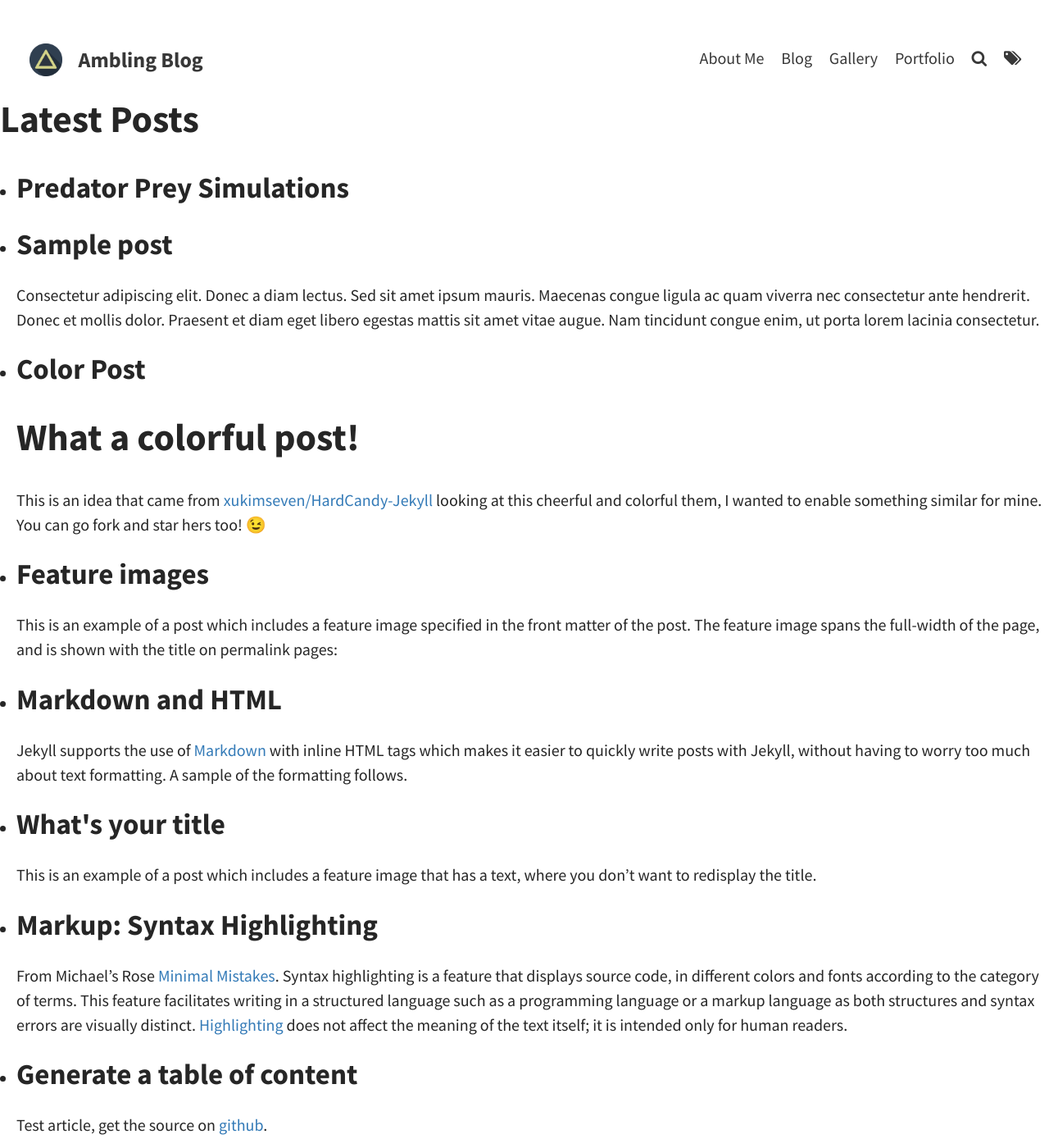
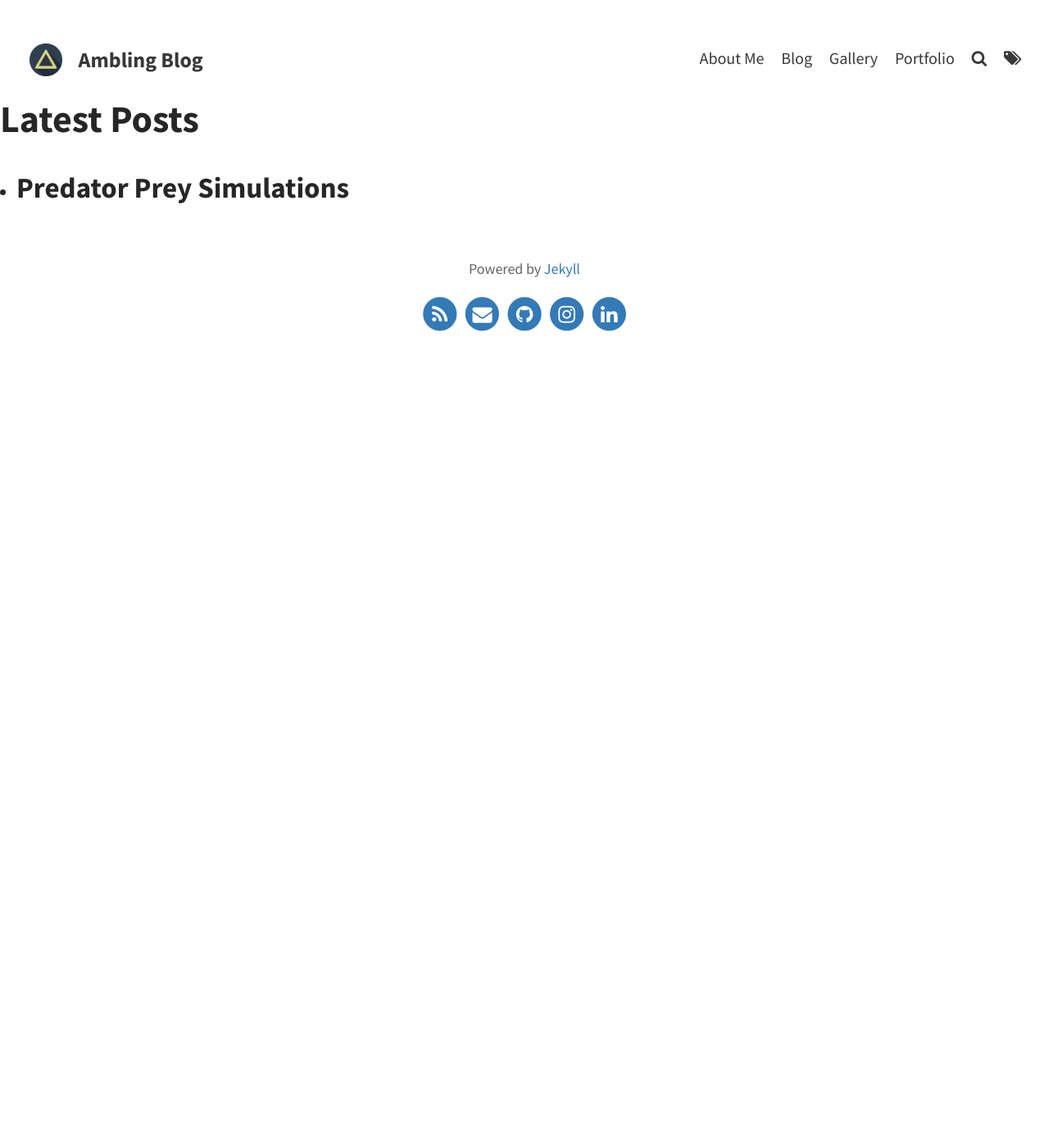
Before and after one commit to AquaVoidstar/AquaVoidstar.github.io, a Jekyll site: the page built from blog/blog.html, in a window 1280 px wide and 1400 px high. Shown: the whole window at 82% size. Built offline with Jekyll 4.4.1, drawn with Linux system fonts in a browser that asks for light colours; nearby versions of some CDN libraries; library files that are not in the unit come from our copies; some of the changed text lies outside the part shown.

Commit message:
Clear_base_files

````diff
--- a/_config.yml
+++ b/_config.yml
@@ -9,7 +9,7 @@ avatar: assets/img/triangle.png                         # Empty for no avatar in
 favicon: assets/icon.ico                             # Icon displayed in the tab
 
 # Header and footer text
-header_text: Work in progress  #Change <code>header_text</code> in <code>_config.yml</code>  # Change Blog header text
+header_text: Bienvenue  #Change <code>header_text</code> in <code>_config.yml</code>  # Change Blog header text
 header_feature_image: assets/img/background.png
 footer_text: >
   Powered by <a href="https://jekyllrb.com/">Jekyll</a>
--- a/_posts/2013-11-18-blogging-with-title.md
+++ /dev/null
@@ -1,14 +0,0 @@
----
-layout: post
-title: Blogging with title
-tags: [Test, Ipsum, Markdown, Portfolio]
----
-
-# I am a BIG title
-
-This is a very tiny tiny post with less than 250 letters.
-
-Search should be working even for complicated escape symbols
-```
-sed -i 's/\"hostname\"\:.*$/\"hostname\"\: \"'$IPADDR'\"\,/g' open-falcon/agent/config/cfg.json
-```
--- a/_posts/2013-12-12-Generate-a-table-of-content.md
+++ /dev/null
@@ -1,191 +0,0 @@
----
-layout: post
-title: Generate a table of content
-tags: [toc.js, kramdown, Markdown, Customization]
-author: sylhare
-excerpt_separator: <!--more-->
----
-
-Test article, get the source on [github](https://github.com/Sylhare/Type-on-Strap/blob/gh-pages/_posts/2013-12-12-toc.js-for-table-of-content.md).
-
-# Using Kramdown GFM <!--more-->
-
-<!-- To be placed at the beginning of the post, it is where the table of content will be generated -->
-* TOC
-{:toc}
-
-## Basic Usage
-
-
-You need to put this at the beginning of the page where you want the table of content to be displayed
-
-```html
-* TOC
-{:toc}
-```
-
-It will then render the markdown and html titles (lines that begins with `#` or using the `<h1></h1>` tages)
-
-# Using toc.js
-
-Demo display of [jekyll-table-of-contents](https://github.com/ghiculescu/jekyll-table-of-contents) by ghiculescu.
-
-<!-- To be placed at the beginning of the post, it is where the table of content will be generated -->
-<div id="toc"></div>
-
-## Customize with toc.js
-
-[toc.js](https://github.com/ghiculescu/jekyll-table-of-contents) stands for table of content, it is a js plugin that generates automatically a table of content of a post.
-
-### Use with this jekyll template
-
-If you want to customize the theme it is up to you, you can add the `toc.js` file into the `asset > js` and add it into the `page.html` layout with:
-
-```html
-<script src="{{ "/assets/js/toc.js" | relative_url }}" ></script>
-```
-Then you can use it as it is said on the repository.
-
-## Basic Usage
-
-The script requires jQuery. First, reference toc.js in templates where you would like to add the table of content. Then, create an HTML element wherever you want your table of contents to appear:
-
-```html
-<div id="toc"></div>
-```
-
-Then you put your post with titles and all like:
-
-```apiblueprint
-## Title
-## Mid title 1
-This is text on page one
-## Mid title 2
-This is text for page two
-### Sub title 2.a
-Some more text
-```
-
-Then at the end of your post, you call the .toc() function using:
-
-```html
-<script type="text/javascript">
-$(document).ready(function() {
-    $('#toc').toc();
-});
-</script>
-```
-
-## How it would look like
-
-![image](https://user-images.githubusercontent.com/20642750/39189661-c22099f2-47a0-11e8-826e-2ec3ef4cc4f4.png)
-
-<script>
-// toc.js
-// Copied here for the example, can be placed in assets/js for real use in your template.
-// https://github.com/ghiculescu/jekyll-table-of-contents
-(function($){
-  $.fn.toc = function(options) {
-    var defaults = {
-      noBackToTopLinks: false,
-      title: '<i>Jump to...</i>',
-      minimumHeaders: 3,
-      headers: 'h1, h2, h3, h4, h5, h6',
-      listType: 'ol', // values: [ol|ul]
-      showEffect: 'show', // values: [show|slideDown|fadeIn|none]
-      showSpeed: 'slow', // set to 0 to deactivate effect
-      classes: { list: '',
-                 item: ''
-               }
-    },
-    settings = $.extend(defaults, options);
-
-    function fixedEncodeURIComponent (str) {
-      return encodeURIComponent(str).replace(/[!'()*]/g, function(c) {
-        return '%' + c.charCodeAt(0).toString(16);
-      });
-    }
-
-    function createLink (header) {
-      var innerText = (header.textContent === undefined) ? header.innerText : header.textContent;
-      return "<a href='#" + fixedEncodeURIComponent(header.id) + "'>" + innerText + "</a>";
-    }
-
-    var headers = $(settings.headers).filter(function() {
-      // get all headers with an ID
-      var previousSiblingName = $(this).prev().attr( "name" );
-      if (!this.id && previousSiblingName) {
-        this.id = $(this).attr( "id", previousSiblingName.replace(/\./g, "-") );
-      }
-      return this.id;
-    }), output = $(this);
-    if (!headers.length || headers.length < settings.minimumHeaders || !output.length) {
-      $(this).hide();
-      return;
-    }
-
-    if (0 === settings.showSpeed) {
-      settings.showEffect = 'none';
-    }
-
-    var render = {
-      show: function() { output.hide().html(html).show(settings.showSpeed); },
-      slideDown: function() { output.hide().html(html).slideDown(settings.showSpeed); },
-      fadeIn: function() { output.hide().html(html).fadeIn(settings.showSpeed); },
-      none: function() { output.html(html); }
-    };
-
-    var get_level = function(ele) { return parseInt(ele.nodeName.replace("H", ""), 10); };
-    var highest_level = headers.map(function(_, ele) { return get_level(ele); }).get().sort()[0];
-    var return_to_top = '<i class="icon-arrow-up back-to-top"> </i>';
-
-    var level = get_level(headers[0]),
-      this_level,
-      html = settings.title + " <" +settings.listType + " class=\"" + settings.classes.list +"\">";
-    headers.on('click', function() {
-      if (!settings.noBackToTopLinks) {
-        window.location.hash = this.id;
-      }
-    })
-    .addClass('clickable-header')
-    .each(function(_, header) {
-      this_level = get_level(header);
-      if (!settings.noBackToTopLinks && this_level === highest_level) {
-        $(header).addClass('top-level-header').after(return_to_top);
-      }
-      if (this_level === level) // same level as before; same indenting
-        html += "<li class=\"" + settings.classes.item + "\">" + createLink(header);
-      else if (this_level <= level){ // higher level than before; end parent ol
-        for(var i = this_level; i < level; i++) {
-          html += "</li></"+settings.listType+">"
-        }
-        html += "<li class=\"" + settings.classes.item + "\">" + createLink(header);
-      }
-      else if (this_level > level) { // lower level than before; expand the previous to contain a ol
-        for(i = this_level; i > level; i--) {
-          html += "<" + settings.listType + " class=\"" + settings.classes.list +"\">" +
-                  "<li class=\"" + settings.classes.item + "\">"
-        }
-        html += createLink(header);
-      }
-      level = this_level; // update for the next one
-    });
-    html += "</"+settings.listType+">";
-    if (!settings.noBackToTopLinks) {
-      $(document).on('click', '.back-to-top', function() {
-        $(window).scrollTop(0);
-        window.location.hash = '';
-      });
-    }
-
-    render[settings.showEffect]();
-  };
-})(jQuery);
-</script>
-
-<!-- To be copied at the end of the post to render the table of content -->
-<script type="text/javascript">
-$(document).ready(function() {
-    $('#toc').toc();
-});
-</script>
--- a/_posts/2014-08-08-Markup-Syntax-Highlighting.md
+++ /dev/null
@@ -1,88 +0,0 @@
----
-layout: post
-title: "Markup: Syntax Highlighting"
-author: mmistakes
-tags: [code]
----
-
-From Michael's Rose [Minimal Mistakes](https://mmistakes.github.io/minimal-mistakes/markup-syntax-highlighting).
-Syntax highlighting is a feature that displays source code, in different colors and fonts according to the category of terms. This feature facilitates writing in a structured language such as a programming language or a markup language as both structures and syntax errors are visually distinct. [Highlighting](http://en.wikipedia.org/wiki/Syntax_highlighting) does not affect the meaning of the text itself; it is intended only for human readers.
-
-
-### GFM Code Blocks
-
-GitHub Flavored Markdown [fenced code blocks](https://help.github.com/articles/creating-and-highlighting-code-blocks/) are supported. To modify styling and highlight colors edit `/_sass/syntax.scss`.
-
-```css
-#container {
-  float: left;
-  margin: 0 -240px 0 0;
-  width: 100%;
-}
-```
-
-{% highlight scss linenos %}
-.highlight {
-  margin: 0;
-  padding: 1em;
-  font-family: $monospace;
-  font-size: $type-size-7;
-  line-height: 1.8;
-}
-{% endhighlight %}
-
-```html
-{% raw %}<nav class="pagination" role="navigation">
-  {% if page.previous %}
-    <a href="{{ site.url }}{{ page.previous.url }}" class="btn" title="{{ page.previous.title }}">Previous article</a>
-  {% endif %}
-  {% if page.next %}
-    <a href="{{ site.url }}{{ page.next.url }}" class="btn" title="{{ page.next.title }}">Next article</a>
-  {% endif %}
-</nav><!-- /.pagination -->{% endraw %}
-```
-
-```ruby
-module Jekyll
-  class TagIndex < Page
-    def initialize(site, base, dir, tag)
-      @site = site
-      @base = base
-      @dir = dir
-      @name = 'index.html'
-      self.process(@name)
-      self.read_yaml(File.join(base, '_layouts'), 'tag_index.html')
-      self.data['tag'] = tag
-      tag_title_prefix = site.config['tag_title_prefix'] || 'Tagged: '
-      tag_title_suffix = site.config['tag_title_suffix'] || '&#8211;'
-      self.data['title'] = "#{tag_title_prefix}#{tag}"
-      self.data['description'] = "An archive of posts tagged #{tag}."
-    end
-  end
-end
-```
-
-### Code Blocks in Lists
-
-Indentation matters. Be sure the indent of the code block aligns with the first non-space character after the list item marker (e.g., `1.`). Usually this will mean indenting 3 spaces instead of 4.
-
-1. Do step 1.
-2. Now do this:
-
-   ```ruby
-   def print_hi(name)
-     puts "Hi, #{name}"
-   end
-   print_hi('Tom')
-   #=> prints 'Hi, Tom' to STDOUT.
-   ```
-
-3. Now you can do this.
-
-### GitHub Gist Embed
-
-An example of a Gist embed below.
-
-<script src="https://gist.github.com/mmistakes/77c68fbb07731a456805a7b473f47841.js"></script>
-
-### Source
--- a/_posts/2014-11-27-whats-your-title.md
+++ /dev/null
@@ -1,14 +0,0 @@
----
-layout: post
-title: What's your title
-hide_title: true
-feature-img: assets/img/pexels/story.jpeg
-author: mhagnumdw
-tags: [Test, Lorem]
----
-
-This is an example of a post which includes a feature image that has a
-text, where you don't want to redisplay the title.
-
-We cannot simply set the title to the empty string, as that would
-break pages that list this post, such as home and tags.
--- a/_posts/2014-11-28-markdown-and-html.md
+++ /dev/null
@@ -1,41 +0,0 @@
----
-layout: post
-title: Markdown and HTML
-tags: [Test, Markdown]
-author: rohanchandra
----
-
-Jekyll supports the use of [Markdown](http://daringfireball.net/projects/markdown/syntax) with inline HTML tags which makes it easier to quickly write posts with Jekyll, without having to worry too much about text formatting. A sample of the formatting follows.
-
-Tables have also been extended from Markdown:
-
-First Header  | Second Header
-------------- | -------------
-Content Cell  | Content Cell
-Content Cell  | Content Cell
-
-Here's an example of an image, which is included using Markdown:
-
-![Image of a glass on a book]({{ "/assets/img/pexels/book-glass.jpeg" | relative_url }})
-
-Highlighting for code in Jekyll is done using Base16 or Rouge. This theme makes use of Rouge by default.
-
-{% highlight js %}
-// count to ten
-for (var i = 1; i <= 10; i++) {
-    console.log(i);
-}
-
-// count to twenty
-var j = 0;
-while (j < 20) {
-    j++;
-    console.log(j);
-}
-{% endhighlight %}
-
-Type on Strap uses KaTeX to display maths. Equations such as $$S_n = a \times \frac{1-r^n}{1-r}$$ can be displayed inline.
-
-Alternatively, they can be shown on a new line:
-
-$$ f(x) = \int \frac{2x^2+4x+6}{x-2} $$
--- a/_posts/2014-11-29-feature-images.md
+++ /dev/null
@@ -1,41 +0,0 @@
----
-layout: post
-title: Feature images
-feature-img: "assets/img/pexels/desk-messy.jpeg"
-thumbnail: "assets/img/thumbnails/desk-messy.jpeg"
-image: "assets/img/thumbnails/desk-messy.jpg" #seo tag
-tags: [Test, Lorem]
----
-
-This is an example of a post which includes a feature image specified in the front matter of the post.
-The feature image spans the full-width of the page, and is shown with the title on permalink pages:
-
-```yaml
-feature-img: "assets/img/pexels/desk-messy.jpeg"
-```
-
->  - And now it is working
-
-You can also add images aligned in your post using the `aligner` include.
-Make sure to separate all of the image path from in a string separated with `,`.
-It by default look into `assets/img/` so give the path from there, example:
-
-{% highlight ruby %}
-{% raw %}
-{% include aligner.html images="pexels/book-glass.jpeg,triangle.png" %}
-{% endraw %}
-{% endhighlight %}
-
-{% include aligner.html images="pexels/book-glass.jpeg,pexels/desk-messy.jpeg" %}
-
-
-Here you have two images side by side, but you can set more and set the amount per columns
-(by specifying the number of columns or let it be automatic using `"auto"`):
-
-{% highlight ruby %}
-{% raw %}
-{% include aligner.html images="portfolio/cabin.png,portfolio/cake.png,portfolio/circus.png" column=3 %}
-{% endraw %}
-{% endhighlight %}
-
-{% include aligner.html images="portfolio/cabin.png,portfolio/cake.png,portfolio/circus.png" column=3 %}
--- a/_posts/2019-05-18-color-post.md
+++ /dev/null
@@ -1,43 +0,0 @@
----
-layout: post
-title: Color Post
-tags: [Test, Color, Markdown]
-color: brown
-author: sylhare
-excerpt_separator: <!--more-->
----
-
-# What a colorful post!
-
-This is an idea that came from [xukimseven/HardCandy-Jekyll](https://github.com/xukimseven/HardCandy-Jekyll)
-looking at this cheerful and colorful them, I wanted to enable something similar for mine.
-
-You can go fork and star hers too! 😉
-
-<!--more-->
-
-## How does it work?
-
-Basically you need to add just one thing, the color:
-
-```yml
----
-layout: post
-title: Color Post
-color: brown
----
-```
-
-It can either be a html color like `brown` (which look like red to me). Or with the rgb:
-
-```yml
----
-layout: post
-title: Color Post
-color: rgb(165,42,42)
----
-```
-
-The background used is `lineart.png` from [xukimseven](https://github.com/xukimseven) you can edit it in the config file.
-If you want another one, put it in `/assets/img` as well.
-> ⚠️ It's a bit hacking the css in the `post.html`
--- a/_posts/2019-06-30-sample-post.md
+++ /dev/null
@@ -1,29 +0,0 @@
----
-layout: post
-title: Sample post
-tags: [A Tag, Test, Lorem, Ipsum]
-excerpt_separator: <!--more-->
----
-
-Consectetur adipiscing elit. Donec a diam lectus. Sed sit amet ipsum mauris. Maecenas congue ligula ac quam viverra nec consectetur ante hendrerit. Donec et mollis dolor.
-Praesent et diam eget libero egestas mattis sit amet vitae augue. Nam tincidunt congue enim, ut porta lorem lacinia consectetur.
-<!--more-->
-Donec ut libero sed arcu vehicula ultricies a non tortor. Lorem ipsum dolor sit amet, consectetur adipiscing elit. Aenean ut gravida lorem.
-
-* Consectetur adipiscing elit
-* Donec a diam lectus
-* Sed sit amet ipsum mauris
-
-Ut turpis felis, pulvinar a semper sed, adipiscing id dolor. Pellentesque auctor nisi id magna consequat sagittis. Curabitur dapibus enim sit amet elit pharetra tincidunt feugiat nisl imperdiet. Ut convallis libero in urna ultrices accumsan. Donec sed odio eros. Donec viverra mi quis quam pulvinar at malesuada arcu rhoncus. Cum sociis natoque penatibus et magnis dis parturient montes, nascetur ridiculus mus. In rutrum accumsan ultricies. Mauris vitae nisi at sem facilisis semper ac in est.
-
-Nunc diam velit, adipiscing ut tristique vitae, sagittis vel odio. Maecenas convallis ullamcorper ultricies. Curabitur ornare, ligula *semper consectetur sagittis*, nisi diam iaculis velit, id fringilla sem nunc vel mi. Nam dictum, odio nec pretium volutpat, arcu ante placerat erat, non tristique elit urna et turpis. Quisque mi metus, ornare sit amet fermentum et, tincidunt et orci. Fusce eget orci a orci congue vestibulum.
-
-![Travel]({{ "/assets/img/pexels/travel.jpeg" | relative_url}})
-
-Ut dolor diam, elementum et vestibulum eu, porttitor vel elit. Curabitur venenatis pulvinar tellus gravida ornare. Sed et erat faucibus nunc euismod ultricies ut id justo. Nullam cursus suscipit nisi, et ultrices justo sodales nec. Fusce venenatis facilisis lectus ac semper. Aliquam at massa ipsum. Quisque bibendum purus convallis nulla ultrices ultricies. Nullam aliquam, mi eu aliquam tincidunt, purus velit laoreet tortor, viverra pretium nisi quam vitae mi. Fusce vel volutpat elit. Nam sagittis nisi dui.
-
-> Suspendisse lectus leo, consectetur in tempor sit amet, placerat quis neque
-
-Etiam luctus porttitor lorem, sed suscipit est rutrum non. Curabitur lobortis nisl a enim congue semper. Aenean commodo ultrices imperdiet. Vestibulum ut justo vel sapien venenatis tincidunt.
-
-Phasellus eget dolor sit amet ipsum dapibus condimentum vitae quis lectus. Aliquam ut massa in turpis dapibus convallis. Praesent elit lacus, vestibulum at malesuada et, ornare et est. Ut augue nunc, sodales ut euismod non, adipiscing vitae orci. Mauris ut placerat justo. Mauris in ultricies enim. Quisque nec est eleifend nulla ultrices egestas quis ut quam. Donec sollicitudin lectus a mauris pulvinar id aliquam urna cursus. Cras quis ligula sem, vel elementum mi. Phasellus non ullamcorper urna.
````
